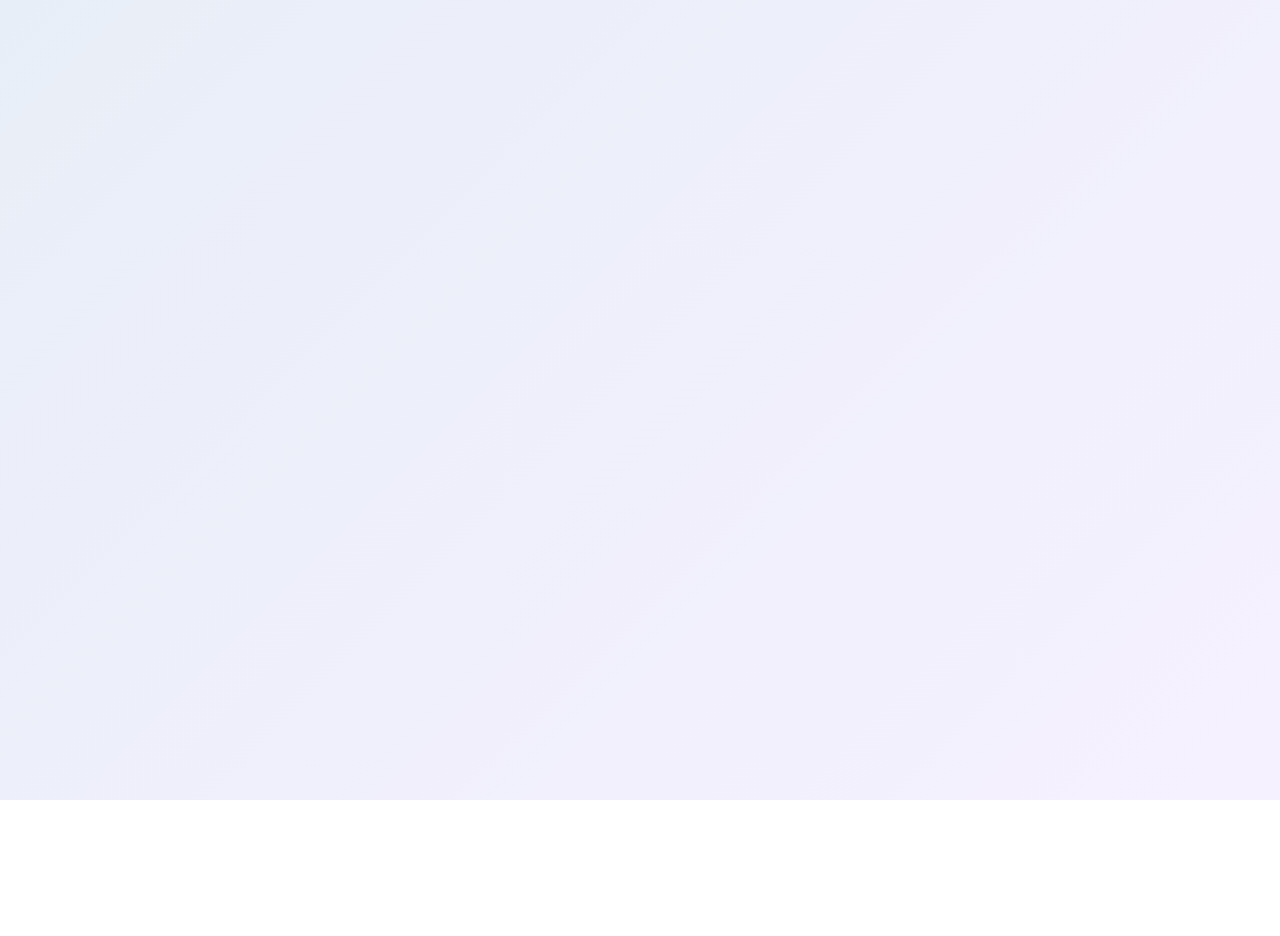
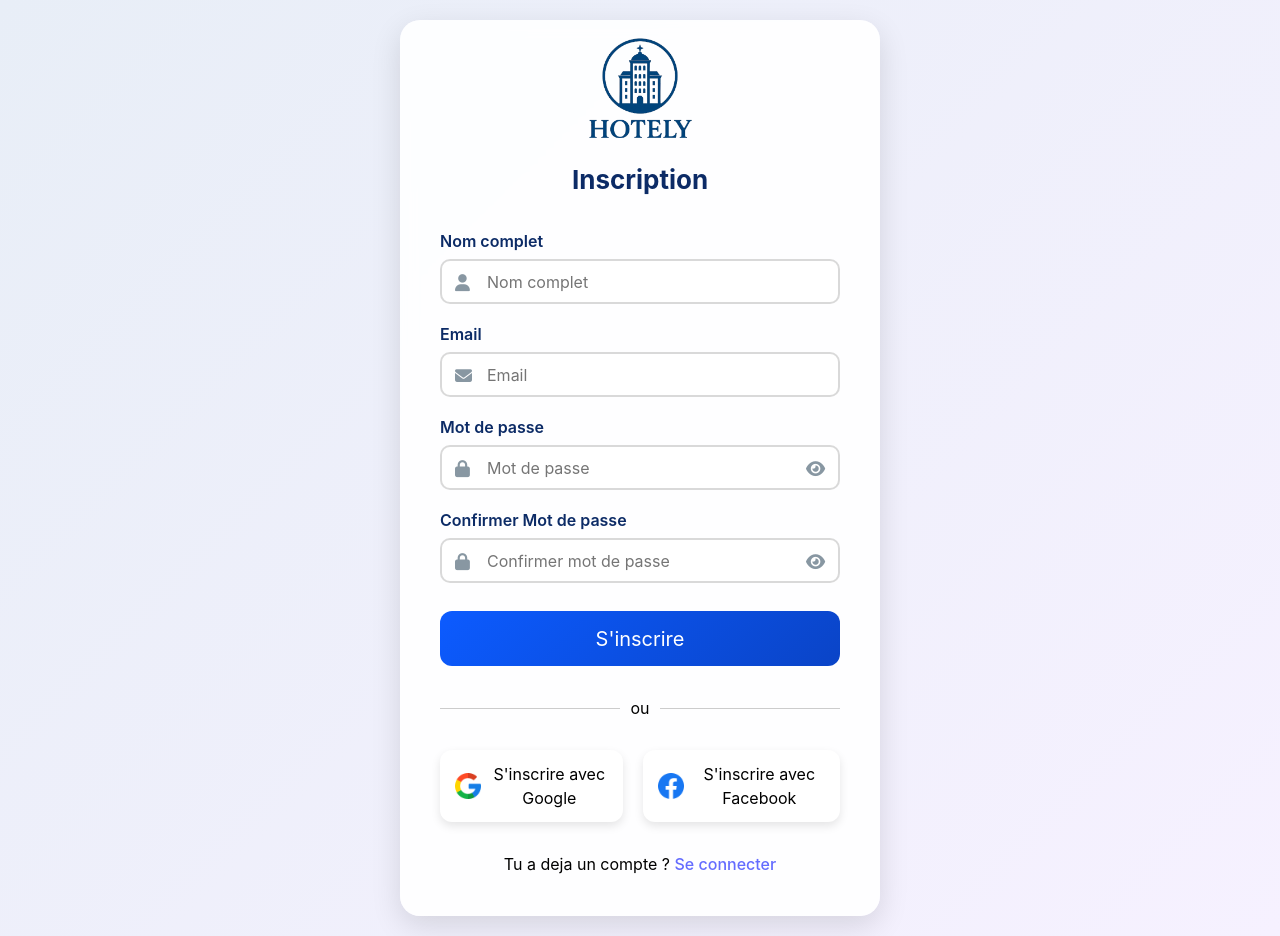
Before and after one commit to 24070-sak/booking-project, a React (Vite) app in the folder Frontend/: page /inscription in a window 1280 px wide. Before the commit this address had no page. Before the commit the page ends 800 px from the top, so only its background shows below. Built offline with nearby package versions, Linux system fonts and the light colour scheme.

Commit message:
create register page

```diff
--- a/Frontend/src/App.jsx
+++ b/Frontend/src/App.jsx
@@ -2,6 +2,7 @@ import React from "react";
 import { Routes, Route } from "react-router-dom";
 import Login from "./pages/Login";
 import VerificationPage from "./pages/EmailVerification";
+import Register from "./pages/Register";
 
 function App() {
   return (
@@ -11,9 +12,11 @@ function App() {
         <Route path="/" element={<h1>Bienvenu a Hotely!</h1>} />
 
         {/* Login page */}
-        <Route path="/login" element={<Login />} />
+        <Route path="/connexion" element={<Login />} />
         {/* Verification page */}
         <Route path="/verification" element={<VerificationPage />} />
+        {/* Register page */}
+        <Route path="/inscription" element={<Register />} />
       </Routes>
     </>
   );
--- a/Frontend/src/pages/Login.jsx
+++ b/Frontend/src/pages/Login.jsx
@@ -64,7 +64,11 @@ function Login() {
         </button>
       </form>
 
-      <div className="separator">ou</div>
+      <div className="line">
+            <hr />
+            <span>ou</span>
+            <hr />
+        </div>
 
       <div className="social-login">
         <div className="login-google">
@@ -77,7 +81,7 @@ function Login() {
           <p>Se connecter avec facebook</p>
         </div>
       </div>
-
+      <p id="note">Tu n'est pas un compte ? <span id="createAccount"><a href="/inscription">Cree un compte</a></span></p>
     </div>
   );
 }
--- a/Frontend/src/pages/Register.jsx
+++ b/Frontend/src/pages/Register.jsx
@@ -0,0 +1,132 @@
+import { useState } from "react";
+import "../styles/pages/register.css";
+import logo from "../assets/logos/logo.png";
+import google from "../assets/logos/google.png";
+import facebook from "../assets/logos/facebook.png";
+
+const API = import.meta.env.VITE_API_URL || "";
+
+function Register() {
+  const [showPsswd, setShowPsswd] = useState(false);
+
+  return (
+    <div className="register-container">
+      {/* HEADER */}
+      <div className="register-header">
+        <img className="register-logo" src={logo} alt="logo" />
+        <h2 className="register-title">Inscription</h2>
+      </div>
+
+      {/* FORM */}
+      <form className="register-form">
+
+        {/* NOM COMPLET */}
+        <div className="form-group">
+          <label className="form-label" htmlFor="fullName">
+            Nom complet
+          </label>
+          <div className="input-container">
+            <i className="fa-solid fa-user"></i>
+            <input
+              id="fullName"
+              type="text"
+              className="form-input"
+              placeholder="Nom complet"
+              name="fullName"
+            />
+          </div>
+        </div>
+
+        {/* EMAIL */}
+        <div className="form-group">
+          <label className="form-label" htmlFor="email">
+            Email
+          </label>
+          <div className="input-container">
+            <i className="fa-solid fa-envelope"></i>
+            <input
+              id="email"
+              type="email"
+              className="form-input"
+              placeholder="Email"
+              name="email"
+            />
+          </div>
+        </div>
+
+        {/* MOT DE PASSE */}
+        <div className="form-group">
+          <label className="form-label" htmlFor="password">
+            Mot de passe
+          </label>
+          <div className="input-container">
+            <i className="fa-solid fa-lock"></i>
+            <input
+              id="password"
+              type={showPsswd ? "text" : "password"}
+              className="form-input"
+              placeholder="Mot de passe"
+              name="password"
+            />
+            <i
+              className={`fa-solid ${showPsswd ? "fa-eye-slash" : "fa-eye"}`}
+              onClick={() => setShowPsswd(!showPsswd)}
+              style={{ cursor: "pointer" }}
+              id="toggle"
+            ></i>
+          </div>
+        </div>
+
+        {/* CONFIRMATION MOT DE PASSE */}
+        <div className="form-group">
+          <label className="form-label" htmlFor="confirmPassword">
+            Confirmer Mot de passe
+          </label>
+          <div className="input-container">
+            <i className="fa-solid fa-lock"></i>
+            <input
+              id="confirmPassword"
+              type={showPsswd ? "text" : "password"}
+              className="form-input"
+              placeholder="Confirmer mot de passe"
+              name="confirmPassword"
+            />
+            <i
+              className={`fa-solid ${showPsswd ? "fa-eye-slash" : "fa-eye"}`}
+              onClick={() => setShowPsswd(!showPsswd)}
+              style={{ cursor: "pointer" }}
+              id="toggle"
+            ></i>
+          </div>
+        </div>
+
+        {/* SUBMIT */}
+        <button type="submit" className="register-button">
+          S'inscrire
+        </button>
+      </form>
+
+       <div className="line">
+            <hr />
+            <span>ou</span>
+            <hr />
+        </div>
+
+      {/* SOCIAL LOGIN */}
+      <div className="social-login">
+        <div className="login-google">
+          <img src={google} alt="google icon" />
+          <p>S'inscrire avec Google</p>
+        </div>
+
+        <div className="login-facebook">
+          <img src={facebook} alt="facebook icon" />
+          <p>S'inscrire avec Facebook</p>
+        </div>
+      </div>
+        <p id="note">Tu a deja un compte ? <span id="createAccount"><a href="/connexion">Se connecter</a></span></p>
+    </div>
+  );
+}
+
+export default Register;
--- a/Frontend/src/styles/pages/login.css
+++ b/Frontend/src/styles/pages/login.css
@@ -15,7 +15,6 @@ body {
     padding: 20px;
     color: black;
     align-items: center;
-    overflow: hidden;
 }
 
 /* Main Card */
@@ -119,6 +118,17 @@ img {
     color: #083eb5;
 }
 
+#createAccount{
+    color: #0c5bff;
+    font-weight: 600;
+    text-decoration: none;
+}
+#createAccount:hover{
+ color:  #083eb5;;
+font-weight: 900;
+
+}
+
 /* Login Button */
 .login-button {
     height: 55px;
--- a/Frontend/src/styles/pages/register.css
+++ b/Frontend/src/styles/pages/register.css
@@ -0,0 +1,173 @@
+/* Global Reset */
+
+/* Main Card */
+.register-container {
+    width: 480px;
+    background: rgba(255, 255, 255, 0.9);
+    backdrop-filter: blur(8px);
+    padding: 40px;
+    border-radius: 20px;
+    box-shadow: 0 10px 30px rgba(0, 0, 0, 0.12);
+    display: flex;
+    flex-direction: column;
+    gap: 30px;
+    animation: fadeIn 0.5s ease;
+    margin: auto;
+    padding-top: 0px;
+}
+
+/* Header */
+.register-header {
+    text-align: center;
+}
+
+.register-logo {
+    width: 140px;
+    display: block;
+    margin: 0 auto;
+}
+
+.register-title {
+    text-align: center;
+    color: #0c2b66;
+    font-size: 26px;
+    font-weight: 700;
+}
+
+/* Form */
+.register-form {
+    display: flex;
+    flex-direction: column;
+    gap: 18px;
+}
+
+/* Labels */
+.form-label {
+    font-weight: 600;
+    color: #0c2b66;
+    margin-bottom: 6px;
+}
+
+/* Input Fields */
+.form-input {
+    width: 100%;
+    height: 45px;
+    border-radius: 10px;
+    border: 2px solid rgba(0, 0, 0, 0.15);
+    background: #fff;
+    font-size: 16px;
+    padding-left: 45px;
+    outline: none;
+    transition: 0.25s;
+    color: black;
+}
+
+.form-input:focus {
+    border-color: #0c5bff;
+    box-shadow: 0 0 0 3px rgba(12, 91, 255, 0.2);
+}
+
+/* Input Icon */
+.input-container {
+    position: relative;
+}
+
+.input-container i {
+    position: absolute;
+    left: 15px;
+    top: 50%;
+    transform: translateY(-50%);
+    color: #8897a2;
+    font-size: 17px;
+}
+
+.input-container #toggle{
+    right: 15px;
+    left: auto;
+    cursor: pointer;
+}
+
+/* Register Button */
+.register-button {
+    height: 55px;
+    background: linear-gradient(135deg, #0c5bff, #0a44c7);
+    border: none;
+    border-radius: 12px;
+    color: white;
+    font-size: 20px;
+    cursor: pointer;
+    transition: 0.3s;
+    margin-top: 10px;
+}
+i:hover{
+    color: #0a44c7;
+}
+.input-container input:focus + i,
+.input-container:focus-within i {
+    color: #4A90E2; /* color you want */
+}
+
+.register-button:hover {
+    filter: brightness(1.1);
+    transform: translateY(-2px);
+}
+
+/* Separator */
+.register-separator {
+    text-align: center;
+    font-weight: bold;
+    color: #5f6b7a;
+}
+
+/* Social Login */
+.social-login {
+    display: flex;
+    gap: 20px;
+    justify-content: center;
+}
+
+.social-login div {
+    display: flex;
+    gap: 10px;
+    align-items: center;
+    padding: 12px 15px;
+    background: #fff;
+    border-radius: 12px;
+    cursor: pointer;
+    box-shadow: 0 4px 10px rgba(0, 0, 0, 0.1);
+    transition: 0.2s;
+}
+
+.social-login div:hover {
+    transform: translateY(-2px);
+}
+
+.social-login img {
+    width: 26px;
+}
+.line {
+    display: flex;
+    align-items: center;
+    gap: 10px;
+}
+
+
+.line hr {
+    flex: 1;
+    border: none;
+    border-top: 1px solid #ccc;
+}
+
+/* Responsive */
+@media (max-width: 500px) {
+    .register-container {
+        width: 90%;
+        padding: 30px 20px;
+    }
+}
+
+/* Fade Animation */
+@keyframes fadeIn {
+    from { opacity: 0; transform: translateY(20px); }
+    to { opacity: 1; transform: translateY(0); }
+}
```
